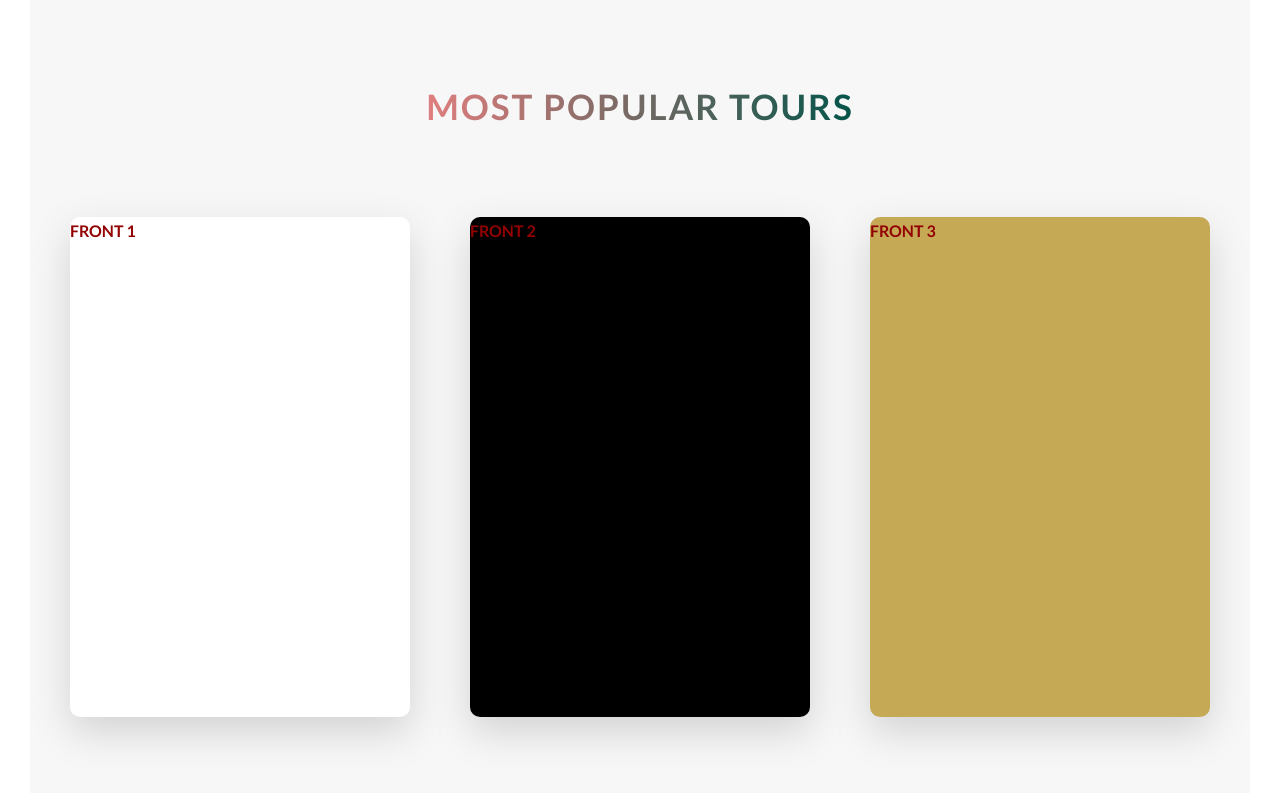
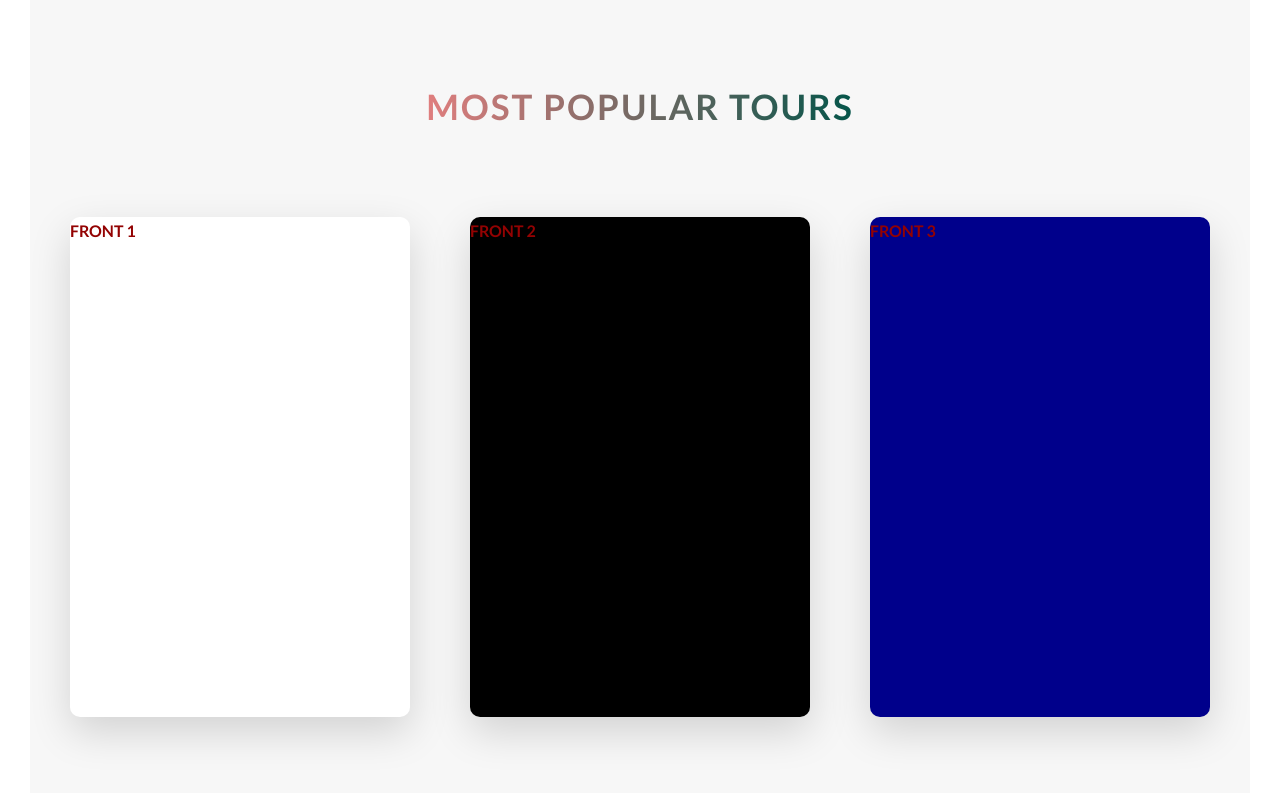
Before and after one commit to rChrisb/css_sass, a website: page Natours/starter/index.html in a window 1280 px wide. Shown: the part 2335-3128 px from the top of the page. Drawn offline with Linux system fonts and the light colour scheme.

Commit message:
Building the Tours Section

```diff
--- a/Natours/starter/sass/components/_card.scss
+++ b/Natours/starter/sass/components/_card.scss
@@ -24,7 +24,7 @@
         background-color: $color-black;
       }
       &--3 {
-        background-color: $color-primary;
+        background-color: darkblue;
       }
     }
     &--back {
```
Also changed, not shown: Natours/starter/css/style.css.
